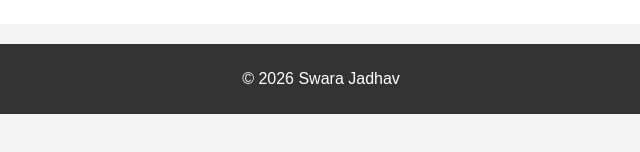
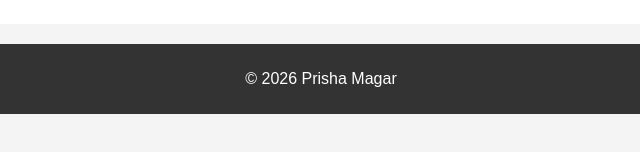
Before and after one commit to portfolio-account-web/my-portfolio, a plain HTML site: page projects.html in a window 1280 px wide. Shown: the part 252-404 px from the top of the page, 319-959 px from the left. Drawn offline with Linux system fonts and the light colour scheme.

Commit message:
Update projects.html

```diff
--- a/projects.html
+++ b/projects.html
@@ -28,7 +28,7 @@
 </section>
 
 <footer>
-    <p>© 2026 Swara Jadhav</p>
+    <p>© 2026 Prisha Magar</p>
 </footer>
 
 </body>
```
